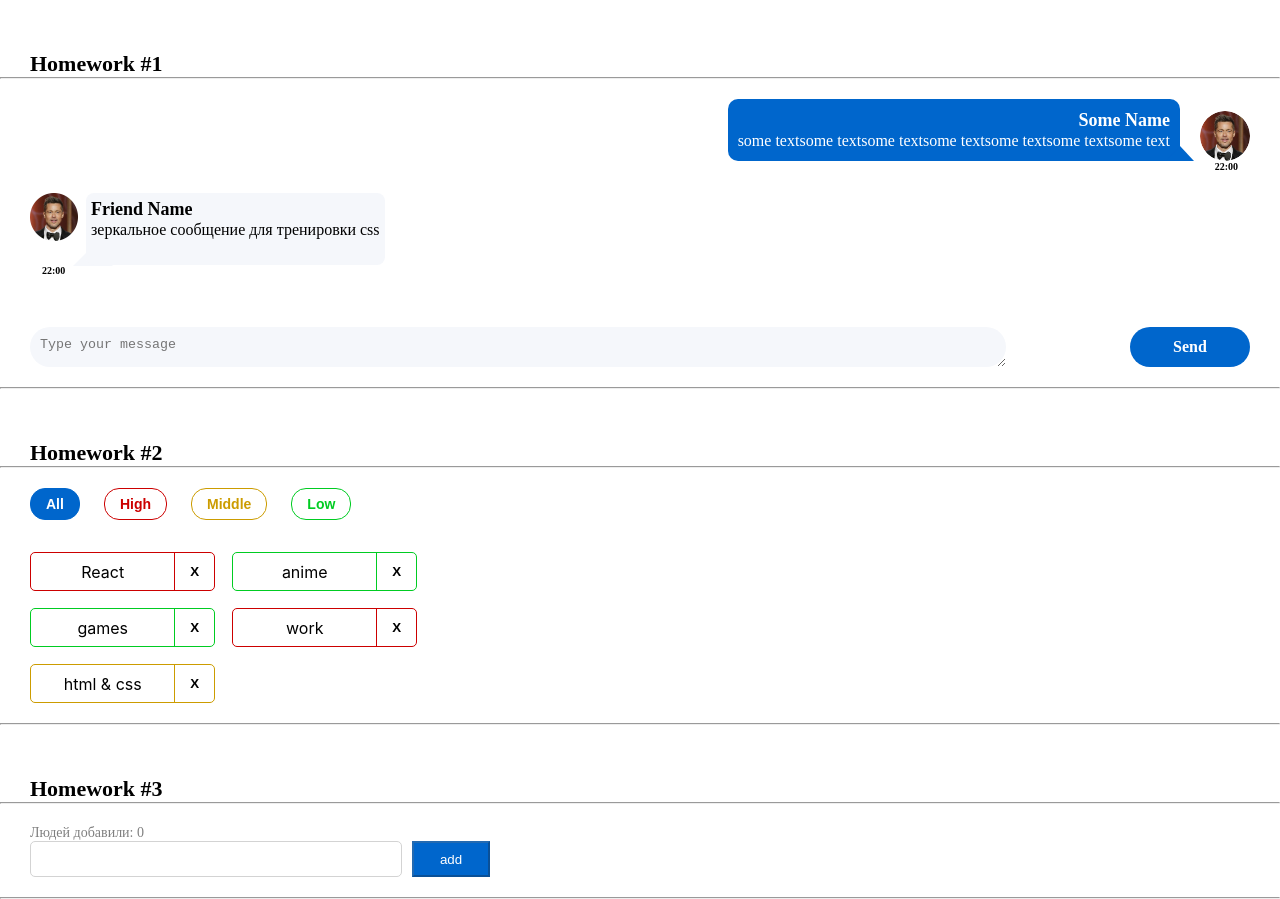
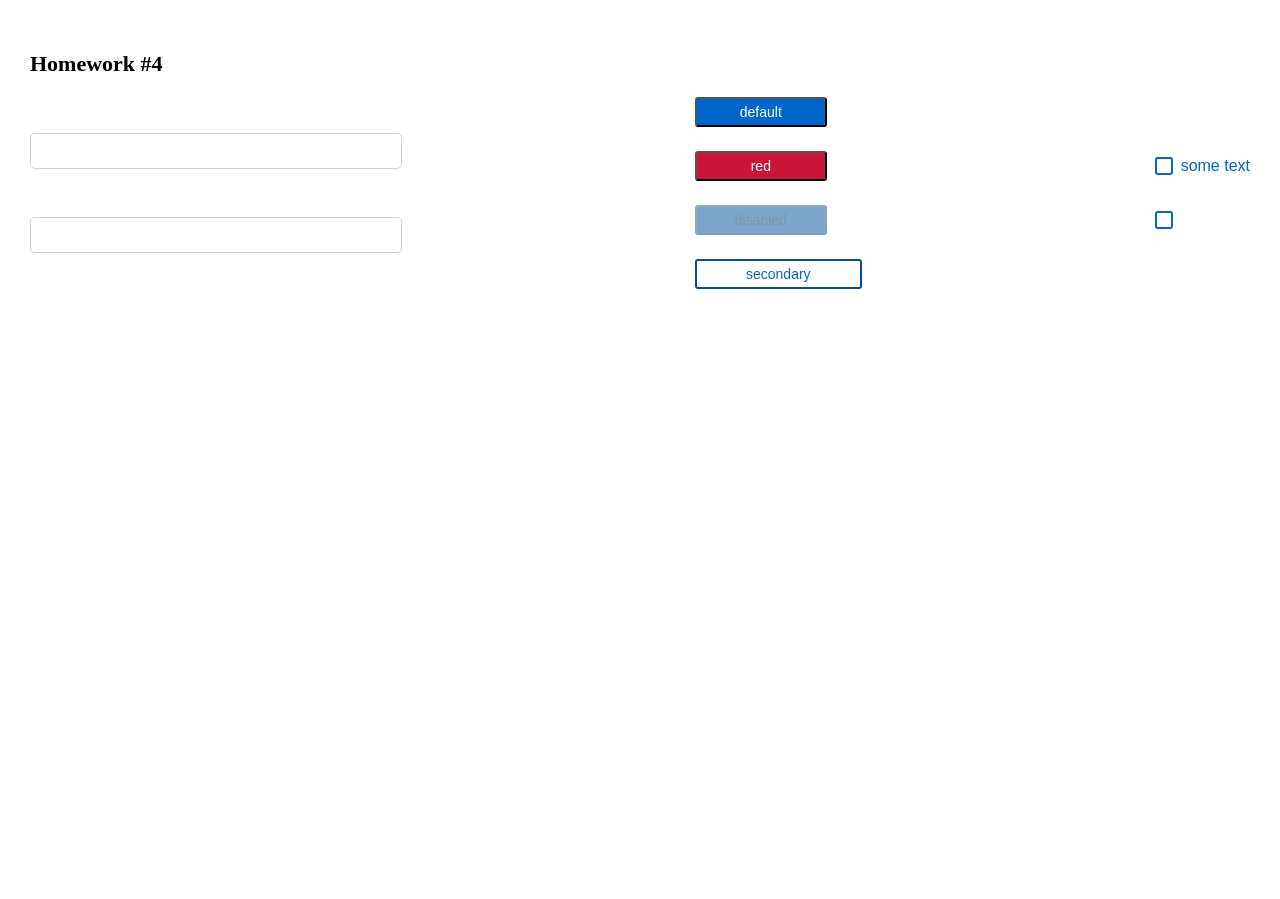
Before and after one commit to Mikro888/hw, a React (Create React App) app: page / in a window 1280 px wide. After the commit the page ends 800 px from the top, so only its background shows below. Built offline with nearby package versions, Linux system fonts and the light colour scheme.

Commit message:
hw4 done

```diff
--- a/src/s1-main/App.tsx
+++ b/src/s1-main/App.tsx
@@ -3,17 +3,17 @@ import s from './App.module.css'
 import HW1 from '../s2-homeworks/hw01/HW1'
 import HW2 from "../s2-homeworks/hw02/HW2";
 import HW3 from "../s2-homeworks/hw03/HW3";
+import HW4 from "../s2-homeworks/hw04/HW4";
 
 function App() {
     return (
         <div className={s.App}>
-            <HW1/>
+            {/*<HW1/>*/}
 
             {/*раскомментировать по ходу выполнения*/}
-            <HW2/>
-            <HW3/>
-            {/*<HW4/>*/}
-
+            {/*<HW2/>*/}
+            {/*<HW3/>*/}
+            <HW4/>
             {/*при выполнении дз 5 и более - закомментировать здесь дз 1-4, так как они есть внутри дз 5*/}
             {/*<HW5/>*/}
         </div>
--- a/src/s2-homeworks/hw04/common/c1-SuperInputText/SuperInputText.module.css
+++ b/src/s2-homeworks/hw04/common/c1-SuperInputText/SuperInputText.module.css
@@ -1,20 +1,39 @@
 .input:focus {
+    border: 2px solid purple;
 }
 
 .input {
+    background-color: white;
+    width: 372px;
+    height: 36px;
+    border-radius: 5px;
+    border: 1px solid #D1D1D1;
 }
 
 .inputWrapper {
+
 }
 
 .superInput {
+    background-color: white;
+    width: 372px;
+    height: 36px;
+    border-radius: 5px;
+    border: 1px solid #D1D1D1;
 }
 
 .errorInput {
+    display: flex;
+    flex-direction: row;
+    border: 1px solid #CC1439;
+    color: #CC1439;
 }
 
 .errorInput:focus {
+    border: 1px solid purple;
+    color: #CC1439;
 }
 
 .error {
+    color: #CC1439;
 }
--- a/src/s2-homeworks/hw04/common/c2-SuperButton/SuperButton.module.css
+++ b/src/s2-homeworks/hw04/common/c2-SuperButton/SuperButton.module.css
@@ -1,36 +1,73 @@
 .button {
+    width: 132px;
+    height: 30px;
+    font-size: 14px;
+    line-height: 20px;
+    border-radius: 3px;
+    transition: ease-in-out 0.1s;
+}
+
+.button:hover {
+    transform: scale(1.05);
 }
 
 .disabled {
+    background-color: #004D99;
+    opacity: 0.5;
+    color: #002E5C;
 }
 
 .secondary {
+    color: #0066CC;
+    width: 167px;
+    background-color: white;
+    border: 2px solid #004D99;
 }
 
 .default {
+    color: #FFFFFF;
+    background-color: #0066CC;
 }
 
 .red {
+    background-color: #CC1439;
+    color: white;
 }
 
 .default:hover {
+    background-color: #0080FF;
 }
 
 .red:hover {
+    background-color: #FF1A47;
 }
 
 .secondary:hover {
+    background-color: #E5F0FA;
+    color: #0066CC;
+}
+
+.disabled:hover {
+    background-color: #004D99;
+    opacity: 0.5;
+    color: #002E5C;
 }
 
 
 .default:active {
+    background-color: #0059B3;
 }
 
 .secondary:active {
+    background-color: #C9E5FF;
 }
 
 .red:active {
+    background-color: #B31232;
 }
 
 .button:disabled {
+    background-color: #004D99;
+    opacity: 0.5;
+    color: #002E5C;
 }
--- a/src/s2-homeworks/hw04/common/c2-SuperButton/SuperButton.tsx
+++ b/src/s2-homeworks/hw04/common/c2-SuperButton/SuperButton.tsx
@@ -17,12 +17,12 @@ const SuperButton: React.FC<SuperButtonPropsType> = (
         ...restProps // все остальные пропсы попадут в объект restProps, там же будет children
     }
 ) => {
-    const finalClassName = s.button
-        // + (disabled
-        //         ? ...
-        //         : xType === 'red'
-        //             ? ...
-        + (className ? ' ' + className : '') // задачка на смешивание классов
+    const finalClassName = `
+${s.button}
+${xType === 'red' ? s.red : xType === 'secondary' ? s.secondary : s.default}
+${xType === 'disabled' ? s.disabled : ''}
+${className ? className : ''}
+` // задачка на смешивание классов
 
     return (
         <button
--- a/src/s2-homeworks/hw04/common/c3-SuperCheckbox/SuperCheckbox.tsx
+++ b/src/s2-homeworks/hw04/common/c3-SuperCheckbox/SuperCheckbox.tsx
@@ -27,6 +27,9 @@ const SuperCheckbox: React.FC<SuperCheckboxPropsType> = (
     }
 ) => {
     const onChangeCallback = (e: ChangeEvent<HTMLInputElement>) => {
+        onChange && onChange(e)
+
+        onChangeChecked && onChangeChecked(e.currentTarget.checked)
         // задачка на написание онченджа
 
     }
```
